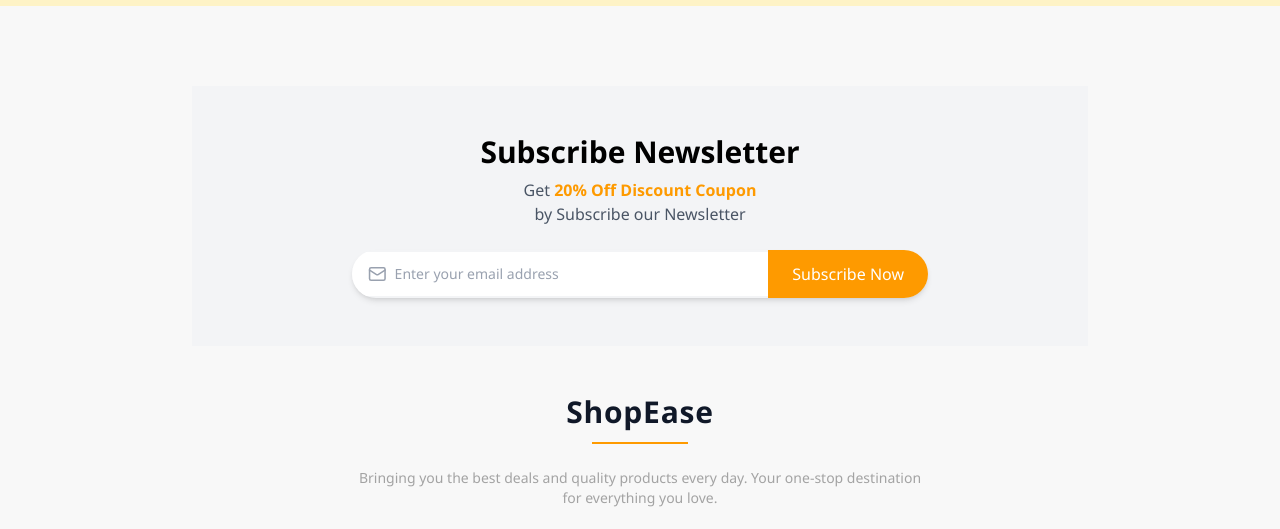
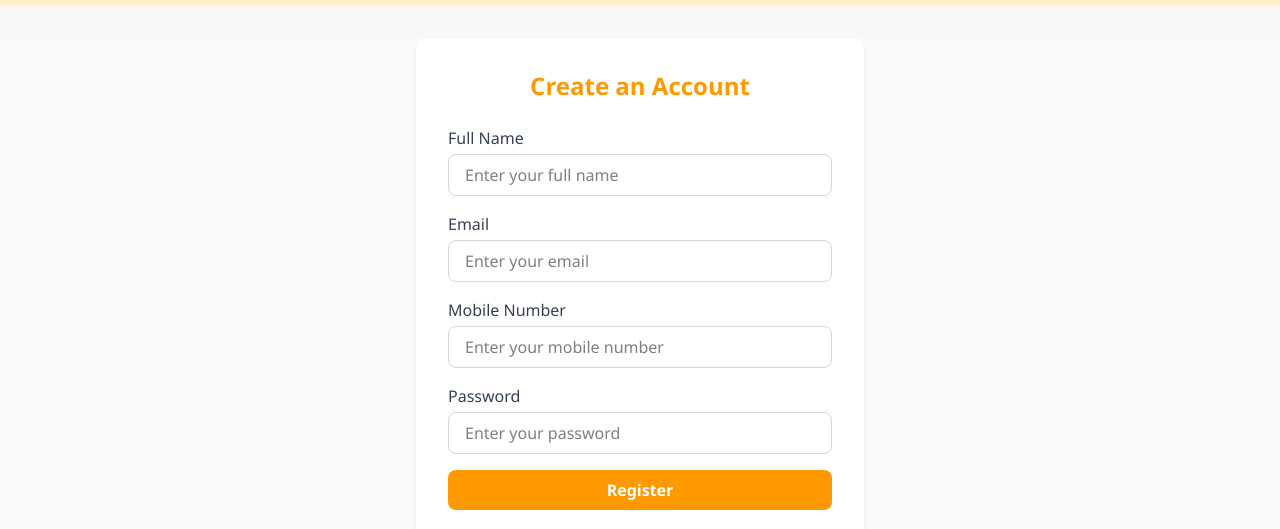
Before and after one commit to jakariya-ahmed/tiny-projects, a React (Vite) app in the folder react-core/: page /register in a window 1280 px wide. Shown: the part 271-800 px from the top of the page. Built offline with nearby package versions, Linux system fonts and the light colour scheme; no server answers.

Commit message:
created logn/register pages

```diff
--- a/react-core/src/components/header/MobileNav.jsx
+++ b/react-core/src/components/header/MobileNav.jsx
@@ -83,6 +83,7 @@
             )}
           </div>
 
+        <Link to="/login">
             <button
             onClick={() => setActiveTab("user")}
             className={`flex flex-col items-center text-sm ${
@@ -92,6 +93,7 @@
             <User className="w-6 h-6" />
             <span>Account</span>
           </button>
+        </Link>
       </div>
 
       {/* Category Drawer */}
--- a/react-core/src/components/header/UserHeaderCom.jsx
+++ b/react-core/src/components/header/UserHeaderCom.jsx
@@ -26,7 +26,7 @@
                 </div>
             </div>
             <div>
-                <span><NavLink><UserIcon size={26} /></NavLink></span>
+                <span><NavLink to="/login"><UserIcon size={26} /></NavLink></span>
             </div>
 
             {/* Dropdown */}
--- /dev/null
+++ b/react-core/src/pages/Login.jsx
@@ -0,0 +1,47 @@
+import { NavLink } from "react-router-dom";
+
+export default function Login() {
+  return (
+    <div className="my-8 flex items-center justify-center bg-gray-50 px-4">
+      <div className="max-w-md w-full bg-white shadow-md rounded-xl p-8">
+        <h2 className="text-2xl font-bold text-center text-amber-500 mb-6">
+          Welcome Back
+        </h2>
+
+        <form className="space-y-4">
+          <div>
+            <label className="block text-gray-700 mb-1">Email</label>
+            <input
+              type="email"
+              placeholder="Enter your email"
+              className="w-full border border-gray-300 rounded-lg px-4 py-2 focus:outline-none focus:border-amber-500"
+            />
+          </div>
+
+          <div>
+            <label className="block text-gray-700 mb-1">Password</label>
+            <input
+              type="password"
+              placeholder="Enter your password"
+              className="w-full border border-gray-300 rounded-lg px-4 py-2 focus:outline-none focus:border-amber-500"
+            />
+          </div>
+
+          <button
+            type="submit"
+            className="w-full bg-amber-500 hover:bg-amber-600 text-white font-semibold py-2 rounded-lg transition"
+          >
+            Login
+          </button>
+
+          <p className="text-center text-sm text-gray-600 mt-3">
+            Don’t have an account?{" "}
+            <NavLink to="/register" className="text-amber-500 hover:underline">
+              Register now
+            </NavLink>
+          </p>
+        </form>
+      </div>
+    </div>
+  );
+}
--- /dev/null
+++ b/react-core/src/pages/Register.jsx
@@ -0,0 +1,65 @@
+import { NavLink } from "react-router-dom";
+
+export default function Register() {
+  return (
+    <div className="my-8 flex items-center justify-center bg-gray-50 px-4">
+      <div className="max-w-md w-full bg-white shadow-md rounded-xl p-8">
+        <h2 className="text-2xl font-bold text-center text-amber-500 mb-6">
+          Create an Account
+        </h2>
+
+        <form className="space-y-4">
+          <div>
+            <label className="block text-gray-700 mb-1">Full Name</label>
+            <input
+              type="text"
+              placeholder="Enter your full name"
+              className="w-full border border-gray-300 rounded-lg px-4 py-2 focus:outline-none focus:border-amber-500"
+            />
+          </div>
+
+          <div>
+            <label className="block text-gray-700 mb-1">Email</label>
+            <input
+              type="email"
+              placeholder="Enter your email"
+              className="w-full border border-gray-300 rounded-lg px-4 py-2 focus:outline-none focus:border-amber-500"
+            />
+          </div>
+
+          <div>
+            <label className="block text-gray-700 mb-1">Mobile Number</label>
+            <input
+              type="text"
+              placeholder="Enter your mobile number"
+              className="w-full border border-gray-300 rounded-lg px-4 py-2 focus:outline-none focus:border-amber-500"
+            />
+          </div>
+
+          <div>
+            <label className="block text-gray-700 mb-1">Password</label>
+            <input
+              type="password"
+              placeholder="Enter your password"
+              className="w-full border border-gray-300 rounded-lg px-4 py-2 focus:outline-none focus:border-amber-500"
+            />
+          </div>
+
+          <button
+            type="submit"
+            className="w-full bg-amber-500 hover:bg-amber-600 text-white font-semibold py-2 rounded-lg transition"
+          >
+            Register
+          </button>
+
+          <p className="text-center text-sm text-gray-600 mt-3">
+            Already have an account?{" "}
+            <NavLink to="/login" className="text-amber-500 hover:underline">
+              Login here
+            </NavLink>
+          </p>
+        </form>
+      </div>
+    </div>
+  );
+}
--- a/react-core/src/routes/AppRoutes.jsx
+++ b/react-core/src/routes/AppRoutes.jsx
@@ -9,6 +9,8 @@
 import Core from "../pages/Core";
 import SingleProduct from "../pages/SingleProduct";
 import Contact from "../pages/Contact";
+import Login from "../pages/Login";
+import Register from "../pages/Register";
 
 export default function AppRoutes() {
     return(
@@ -26,6 +28,8 @@
             {/* Single Product  */}
             <Route path="/product/:id" element={<SingleProduct />} />
             <Route path="/contact" element={<Contact />} />
+            <Route path="/login" element={<Login /> }/>
+            <Route path="/register" element={<Register/> } />
         </Routes>
     );
 }
```
Lines whose indentation alone changed are shown as unchanged.
